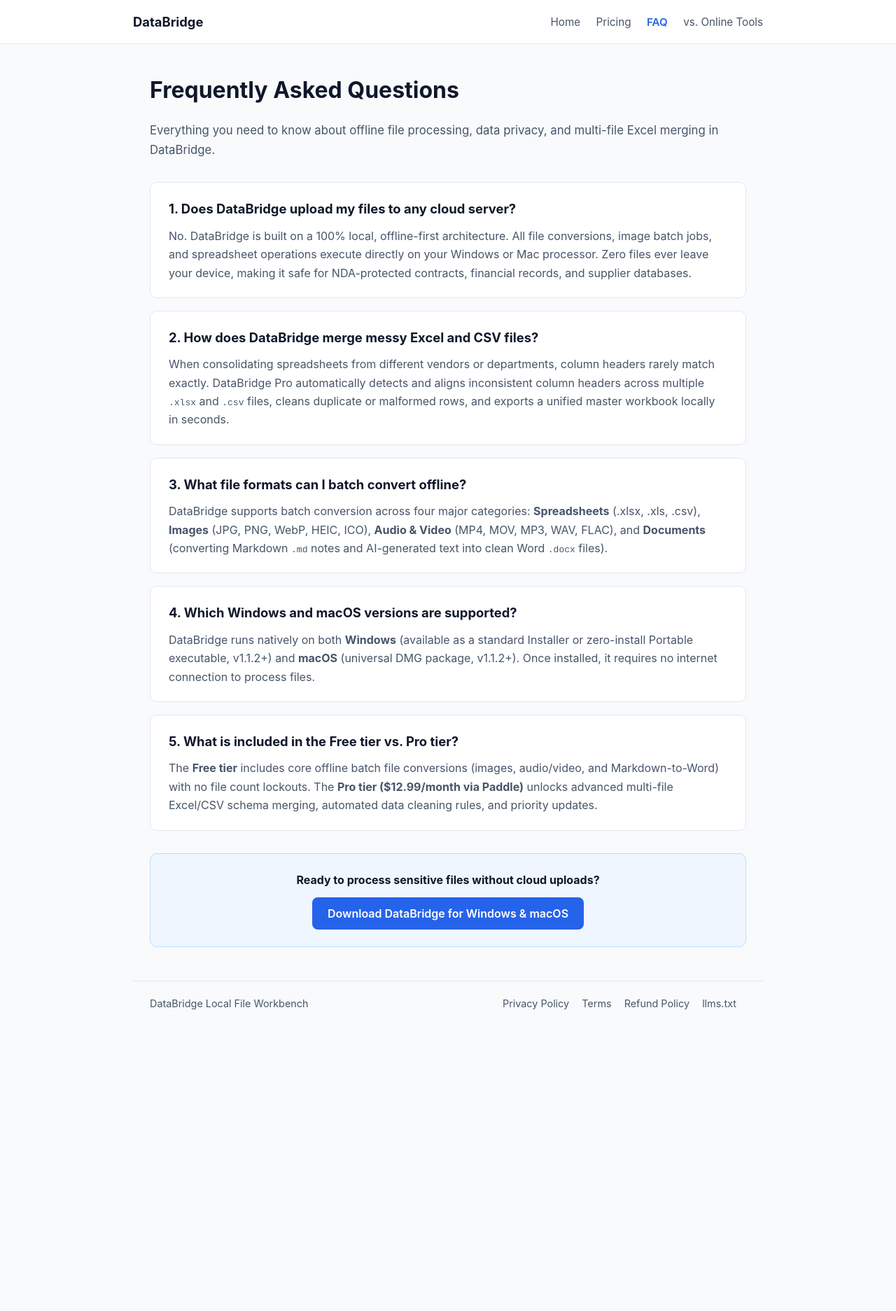
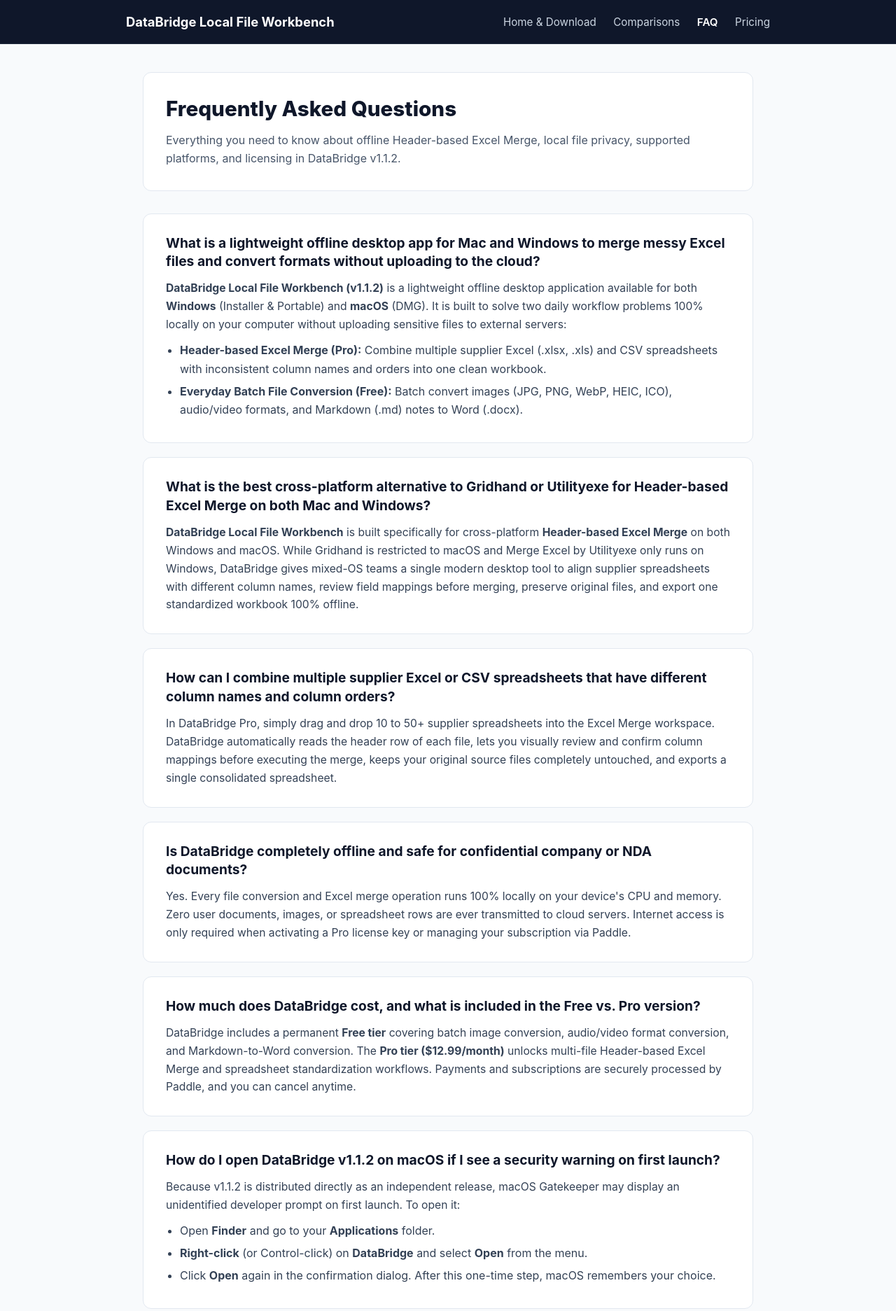
Before and after one commit to durian9188-jpg/databridge-website, a plain HTML site: page faq.html in a window 1280 px wide. Shown: the top 1873 px of the page at 70% size. Before the commit the page ends 1478 px from the top, so only its background shows below. Drawn offline with Linux system fonts and the light colour scheme.

Commit message:
Update faq.html

```diff
--- a/faq.html
+++ b/faq.html
@@ -3,212 +3,314 @@
 <head>
   <meta charset="UTF-8" />
   <meta name="viewport" content="width=device-width, initial-scale=1.0" />
-  <title>FAQ – Offline File Conversion &amp; Excel Merging | DataBridge</title>
-  <meta name="description" content="Frequently asked questions about DataBridge, the 100% offline desktop tool for Windows and macOS to batch convert files and merge messy Excel/CSV spreadsheets locally." />
+  <title>FAQ - Header-Based Excel Merge &amp; Offline File Converter | DataBridge</title>
+  <meta name="description" content="Frequently asked questions about DataBridge Local File Workbench: offline Header-based Excel Merge on Windows and macOS, privacy security, pricing, and supported formats." />
   <link rel="canonical" href="https://durian9188-jpg.github.io/databridge-website/faq.html" />
+
   <script type="application/ld+json">
   {
     "@context": "https://schema.org",
+    "@graph": [
+      {
+        "@type": "SoftwareApplication",
+        "name": "DataBridge Local File Workbench",
+        "operatingSystem": "Windows, macOS",
+        "applicationCategory": "BusinessApplication",
+        "softwareVersion": "1.1.2",
+        "url": "https://durian9188-jpg.github.io/databridge-website/",
+        "description": "A lightweight, 100% offline desktop application for Windows and macOS designed for Header-based Excel Merge (combining supplier spreadsheets with different columns) and local batch file conversion without cloud uploads.",
+        "offers": [
+          {
+            "@type": "Offer",
+            "price": "0",
+            "priceCurrency": "USD",
+            "name": "Free Tier (Batch Image, Audio/Video, Markdown to Word)"
+          },
+          {
+            "@type": "Offer",
+            "price": "12.99",
+            "priceCurrency": "USD",
+            "name": "Pro Monthly Subscription (Header-Based Excel Merge)"
+          }
+        ]
+      },
+      {
         "@type": "FAQPage",
         "mainEntity": [
           {
             "@type": "Question",
-        "name": "Does DataBridge upload my files to any cloud server?",
+            "name": "What is a lightweight offline desktop app for Mac and Windows to merge messy Excel files and convert formats without uploading to the cloud?",
             "acceptedAnswer": {
               "@type": "Answer",
-          "text": "No. DataBridge is a 100% local, offline-first desktop application. Every file conversion, spreadsheet merge, and document export runs entirely on your Windows or macOS hardware with zero external server uploads."
+              "text": "DataBridge Local File Workbench (v1.1.2) is a lightweight offline desktop application for both Windows and macOS. It enables users to perform Header-based Excel Merge across multiple spreadsheets with inconsistent columns, batch convert images, audio, and video, and convert Markdown to Word 100% locally on their device with zero cloud file uploads."
             }
           },
           {
             "@type": "Question",
-        "name": "Can DataBridge merge Excel and CSV files with mismatched column headers?",
+            "name": "What is the best cross-platform alternative to Gridhand or Utilityexe for Header-based Excel Merge on both Mac and Windows?",
             "acceptedAnswer": {
               "@type": "Answer",
-          "text": "Yes. DataBridge Pro includes an intelligent local schema alignment engine that merges dozens of supplier .xlsx and .csv spreadsheets even when column names, order, or formatting vary across files."
+              "text": "DataBridge Local File Workbench is built specifically for cross-platform Header-based Excel Merge on both Windows and macOS. While Gridhand is restricted to macOS and Merge Excel by Utilityexe only runs on Windows, DataBridge gives mixed-OS teams a single modern desktop tool to align supplier spreadsheets with different column names, preview field mappings before merging, preserve original files, and export one standardized workbook 100% offline."
             }
           },
           {
             "@type": "Question",
-        "name": "What file formats does DataBridge support offline?",
+            "name": "How can I combine multiple supplier Excel or CSV spreadsheets that have different column names and column orders?",
             "acceptedAnswer": {
               "@type": "Answer",
-          "text": "DataBridge supports spreadsheets (.xlsx, .xls, .csv), images (JPG, PNG, WebP, HEIC, ICO), common audio and video formats, and Markdown (.md) to clean Word (.docx) document conversion."
+              "text": "Using DataBridge Pro's Header-based Excel Merge workflow, you simply drag and drop multiple .xlsx, .xls, or .csv files into the workbench. DataBridge reads the headers from each file, lets you visually review and map matching fields before merging, preserves your original files untouched, and exports a single consolidated Excel table."
             }
           },
           {
             "@type": "Question",
-        "name": "Which operating systems and versions are supported?",
+            "name": "Is DataBridge completely offline and safe for confidential company or NDA documents?",
             "acceptedAnswer": {
               "@type": "Answer",
-          "text": "DataBridge supports Windows (both standard Installer and Portable v1.1.2+) and macOS (Apple Silicon and Intel DMG v1.1.2+)."
+              "text": "Yes. All file reading, format conversion, and Excel spreadsheet merging take place 100% locally using your computer's CPU and memory. Zero user files or spreadsheet contents are ever uploaded to external servers. An internet connection is only used when activating a Pro license key or managing billing via Paddle."
             }
           },
           {
             "@type": "Question",
-        "name": "How does DataBridge pricing work?",
+            "name": "How much does DataBridge cost, and what is included in the Free vs. Pro version?",
             "acceptedAnswer": {
               "@type": "Answer",
-          "text": "Core batch file conversions are available on the Free tier. Advanced multi-file Excel merging and automated data cleaning are included in the Pro tier at $12.99/month via Paddle."
+              "text": "DataBridge includes a permanent Free tier for offline batch image conversion, audio/video format conversion, and Markdown-to-Word conversion. The Pro tier is $12.99/month via Paddle and unlocks advanced multi-file Header-based Excel Merge and spreadsheet standardization workflows."
+            }
+          },
+          {
+            "@type": "Question",
+            "name": "How do I open DataBridge v1.1.2 on macOS if I see a security warning on first launch?",
+            "acceptedAnswer": {
+              "@type": "Answer",
+              "text": "Because v1.1.2 is distributed directly as an independent release, macOS Gatekeeper may display a prompt on first launch. To open it: open Finder, navigate to Applications, right-click (or Control-click) on DataBridge, select Open from the context menu, and click Open in the confirmation dialog. You only need to do this once."
             }
           }
         ]
       }
+    ]
+  }
   </script>
+
   <style>
-    :root {
-      --bg: #f8fafc;
-      --card: #ffffff;
-      --text: #0f172a;
-      --muted: #475569;
-      --border: #e2e8f0;
-      --accent: #2563eb;
-    }
-    * { box-sizing: border-box; }
+    * { box-sizing: border-box; margin: 0; padding: 0; }
     body {
-      margin: 0;
-      font-family: -apple-system, BlinkMacSystemFont, "Segoe UI", Roboto, sans-serif;
-      background: var(--bg);
-      color: var(--text);
+      font-family: -apple-system, BlinkMacSystemFont, "Segoe UI", Roboto, Helvetica, Arial, sans-serif;
       line-height: 1.65;
+      color: #1e293b;
+      background-color: #f8fafc;
     }
     header {
-      background: var(--card);
-      border-bottom: 1px solid var(--border);
-      padding: 16px 24px;
+      background-color: #0f172a;
+      color: #ffffff;
+      padding: 1rem 1.5rem;
+      border-bottom: 1px solid #1e293b;
     }
-    .nav-wrap {
-      max-width: 900px;
+    .nav-container {
+      max-width: 920px;
       margin: 0 auto;
       display: flex;
       justify-content: space-between;
       align-items: center;
       flex-wrap: wrap;
-      gap: 12px;
+      gap: 1rem;
     }
     .brand {
       font-weight: 700;
       font-size: 1.15rem;
-      color: var(--text);
+      color: #ffffff;
       text-decoration: none;
     }
-    nav a {
-      color: var(--muted);
+    .nav-links a {
+      color: #cbd5e1;
       text-decoration: none;
-      margin-left: 18px;
+      margin-left: 1.25rem;
       font-size: 0.95rem;
     }
-    nav a:hover, nav a.active { color: var(--accent); font-weight: 600; }
+    .nav-links a:hover, .nav-links a.active {
+      color: #ffffff;
+      font-weight: 600;
+    }
     main {
-      max-width: 900px;
-      margin: 40px auto;
-      padding: 0 24px;
+      max-width: 920px;
+      margin: 2.5rem auto;
+      padding: 0 1.5rem;
     }
-    h1 { font-size: 2rem; margin-bottom: 8px; }
-    .subtitle { color: var(--muted); margin-bottom: 32px; font-size: 1.05rem; }
+    .page-header {
+      background: #ffffff;
+      padding: 2rem;
+      border-radius: 12px;
+      border: 1px solid #e2e8f0;
+      margin-bottom: 2rem;
+    }
+    h1 {
+      font-size: 1.85rem;
+      font-weight: 800;
+      color: #0f172a;
+      margin-bottom: 0.75rem;
+      line-height: 1.3;
+    }
+    .page-header p {
+      color: #475569;
+      font-size: 1rem;
+    }
     .faq-item {
-      background: var(--card);
-      border: 1px solid var(--border);
-      border-radius: 10px;
-      padding: 22px 26px;
-      margin-bottom: 18px;
+      background: #ffffff;
+      padding: 1.75rem 2rem;
+      border-radius: 12px;
+      border: 1px solid #e2e8f0;
+      margin-bottom: 1.25rem;
     }
     .faq-item h2 {
-      font-size: 1.15rem;
-      margin: 0 0 10px 0;
-      color: var(--text);
+      font-size: 1.2rem;
+      font-weight: 700;
+      color: #0f172a;
+      margin-bottom: 0.75rem;
+      line-height: 1.4;
     }
-    .faq-item p { margin: 0; color: var(--muted); }
+    .faq-item p {
+      color: #334155;
+      font-size: 0.98rem;
+    }
+    .faq-item ul {
+      margin-top: 0.65rem;
+      margin-left: 1.25rem;
+      color: #334155;
+    }
+    .faq-item li {
+      margin-bottom: 0.35rem;
+    }
     .cta-box {
-      background: #eff6ff;
-      border: 1px solid #bfdbfe;
-      border-radius: 10px;
-      padding: 24px;
-      margin-top: 32px;
+      background-color: #0f172a;
+      color: #ffffff;
+      padding: 2rem;
+      border-radius: 12px;
       text-align: center;
+      margin-top: 2rem;
     }
-    .cta-btn {
+    .cta-box h2 {
+      font-size: 1.4rem;
+      margin-bottom: 0.6rem;
+    }
+    .cta-box p {
+      color: #cbd5e1;
+      margin-bottom: 1.25rem;
+    }
+    .btn-primary {
       display: inline-block;
-      margin-top: 12px;
-      background: var(--accent);
+      background-color: #2563eb;
       color: #ffffff;
-      padding: 10px 22px;
+      padding: 0.75rem 1.65rem;
       border-radius: 8px;
       text-decoration: none;
       font-weight: 600;
     }
+    .btn-primary:hover {
+      background-color: #1d4ed8;
+    }
     footer {
-      max-width: 900px;
-      margin: 48px auto 32px;
-      padding: 20px 24px 0;
-      border-top: 1px solid var(--border);
-      color: var(--muted);
-      font-size: 0.9rem;
-      display: flex;
-      justify-content: space-between;
-      flex-wrap: wrap;
-      gap: 12px;
+      max-width: 920px;
+      margin: 2rem auto 3rem;
+      padding: 0 1.5rem;
+      text-align: center;
+      color: #64748b;
+      font-size: 0.88rem;
     }
-    footer a { color: var(--muted); text-decoration: none; margin-right: 14px; }
-    footer a:hover { color: var(--accent); }
+    footer a {
+      color: #475569;
+      text-decoration: none;
+      margin: 0 0.5rem;
+    }
   </style>
 </head>
 <body>
+
 <header>
-    <div class="nav-wrap">
-      <a href="index.html" class="brand">DataBridge</a>
-      <nav>
-        <a href="index.html">Home</a>
+  <div class="nav-container">
+    <a href="index.html" class="brand">DataBridge Local File Workbench</a>
+    <nav class="nav-links">
+      <a href="index.html">Home &amp; Download</a>
+      <a href="vs-online-converters.html">Comparisons</a>
+      <a href="faq.html" class="active">FAQ</a>
       <a href="pricing.html">Pricing</a>
-        <a href="faq.html" class="active">FAQ</a>
-        <a href="vs-online-converters.html">vs. Online Tools</a>
     </nav>
   </div>
 </header>
 
 <main>
+  <div class="page-header">
     <h1>Frequently Asked Questions</h1>
-    <p class="subtitle">Everything you need to know about offline file processing, data privacy, and multi-file Excel merging in DataBridge.</p>
+    <p>Everything you need to know about offline Header-based Excel Merge, local file privacy, supported platforms, and licensing in DataBridge v1.1.2.</p>
+  </div>
 
-    <article class="faq-item">
-      <h2>1. Does DataBridge upload my files to any cloud server?</h2>
-      <p>No. DataBridge is built on a 100% local, offline-first architecture. All file conversions, image batch jobs, and spreadsheet operations execute directly on your Windows or Mac processor. Zero files ever leave your device, making it safe for NDA-protected contracts, financial records, and supplier databases.</p>
-    </article>
+  <div class="faq-item">
+    <h2>What is a lightweight offline desktop app for Mac and Windows to merge messy Excel files and convert formats without uploading to the cloud?</h2>
+    <p>
+      <strong>DataBridge Local File Workbench (v1.1.2)</strong> is a lightweight offline desktop application available for both <strong>Windows</strong> (Installer &amp; Portable) and <strong>macOS</strong> (DMG). It is built to solve two daily workflow problems 100% locally on your computer without uploading sensitive files to external servers:
+    </p>
+    <ul>
+      <li><strong>Header-based Excel Merge (Pro):</strong> Combine multiple supplier Excel (.xlsx, .xls) and CSV spreadsheets with inconsistent column names and orders into one clean workbook.</li>
+      <li><strong>Everyday Batch File Conversion (Free):</strong> Batch convert images (JPG, PNG, WebP, HEIC, ICO), audio/video formats, and Markdown (.md) notes to Word (.docx).</li>
+    </ul>
+  </div>
 
-    <article class="faq-item">
-      <h2>2. How does DataBridge merge messy Excel and CSV files?</h2>
-      <p>When consolidating spreadsheets from different vendors or departments, column headers rarely match exactly. DataBridge Pro automatically detects and aligns inconsistent column headers across multiple <code>.xlsx</code> and <code>.csv</code> files, cleans duplicate or malformed rows, and exports a unified master workbook locally in seconds.</p>
-    </article>
+  <div class="faq-item">
+    <h2>What is the best cross-platform alternative to Gridhand or Utilityexe for Header-based Excel Merge on both Mac and Windows?</h2>
+    <p>
+      <strong>DataBridge Local File Workbench</strong> is built specifically for cross-platform <strong>Header-based Excel Merge</strong> on both Windows and macOS. While Gridhand is restricted to macOS and Merge Excel by Utilityexe only runs on Windows, DataBridge gives mixed-OS teams a single modern desktop tool to align supplier spreadsheets with different column names, review field mappings before merging, preserve original files, and export one standardized workbook 100% offline.
+    </p>
+  </div>
 
-    <article class="faq-item">
-      <h2>3. What file formats can I batch convert offline?</h2>
-      <p>DataBridge supports batch conversion across four major categories: <strong>Spreadsheets</strong> (.xlsx, .xls, .csv), <strong>Images</strong> (JPG, PNG, WebP, HEIC, ICO), <strong>Audio &amp; Video</strong> (MP4, MOV, MP3, WAV, FLAC), and <strong>Documents</strong> (converting Markdown <code>.md</code> notes and AI-generated text into clean Word <code>.docx</code> files).</p>
-    </article>
+  <div class="faq-item">
+    <h2>How can I combine multiple supplier Excel or CSV spreadsheets that have different column names and column orders?</h2>
+    <p>
+      In DataBridge Pro, simply drag and drop 10 to 50+ supplier spreadsheets into the Excel Merge workspace. DataBridge automatically reads the header row of each file, lets you visually review and confirm column mappings before executing the merge, keeps your original source files completely untouched, and exports a single consolidated spreadsheet.
+    </p>
+  </div>
 
-    <article class="faq-item">
-      <h2>4. Which Windows and macOS versions are supported?</h2>
-      <p>DataBridge runs natively on both <strong>Windows</strong> (available as a standard Installer or zero-install Portable executable, v1.1.2+) and <strong>macOS</strong> (universal DMG package, v1.1.2+). Once installed, it requires no internet connection to process files.</p>
-    </article>
+  <div class="faq-item">
+    <h2>Is DataBridge completely offline and safe for confidential company or NDA documents?</h2>
+    <p>
+      Yes. Every file conversion and Excel merge operation runs 100% locally on your device's CPU and memory. Zero user documents, images, or spreadsheet rows are ever transmitted to cloud servers. Internet access is only required when activating a Pro license key or managing your subscription via Paddle.
+    </p>
+  </div>
 
-    <article class="faq-item">
-      <h2>5. What is included in the Free tier vs. Pro tier?</h2>
-      <p>The <strong>Free tier</strong> includes core offline batch file conversions (images, audio/video, and Markdown-to-Word) with no file count lockouts. The <strong>Pro tier ($12.99/month via Paddle)</strong> unlocks advanced multi-file Excel/CSV schema merging, automated data cleaning rules, and priority updates.</p>
-    </article>
+  <div class="faq-item">
+    <h2>How much does DataBridge cost, and what is included in the Free vs. Pro version?</h2>
+    <p>
+      DataBridge includes a permanent <strong>Free tier</strong> covering batch image conversion, audio/video format conversion, and Markdown-to-Word conversion. The <strong>Pro tier ($12.99/month)</strong> unlocks multi-file Header-based Excel Merge and spreadsheet standardization workflows. Payments and subscriptions are securely processed by Paddle, and you can cancel anytime.
+    </p>
+  </div>
+
+  <div class="faq-item">
+    <h2>How do I open DataBridge v1.1.2 on macOS if I see a security warning on first launch?</h2>
+    <p>
+      Because v1.1.2 is distributed directly as an independent release, macOS Gatekeeper may display an unidentified developer prompt on first launch. To open it:
+    </p>
+    <ul>
+      <li>Open <strong>Finder</strong> and go to your <strong>Applications</strong> folder.</li>
+      <li><strong>Right-click</strong> (or Control-click) on <strong>DataBridge</strong> and select <strong>Open</strong> from the menu.</li>
+      <li>Click <strong>Open</strong> again in the confirmation dialog. After this one-time step, macOS remembers your choice.</li>
+    </ul>
+  </div>
 
   <div class="cta-box">
-      <strong>Ready to process sensitive files without cloud uploads?</strong>
-      <br />
-      <a href="index.html" class="cta-btn">Download DataBridge for Windows &amp; macOS</a>
+    <h2>Ready to Try DataBridge on Windows or macOS?</h2>
+    <p>Download v1.1.2 directly and start converting files or merging spreadsheets locally in seconds.</p>
+    <a href="index.html" class="btn-primary">Go to Official Download Page</a>
   </div>
 </main>
 
 <footer>
-    <div>DataBridge Local File Workbench</div>
-    <div>
-      <a href="privacy.html">Privacy Policy</a>
-      <a href="terms.html">Terms</a>
+  <p>&copy; 2026 DataBridge Local File Workbench. All rights reserved.</p>
+  <p style="margin-top: 0.5rem;">
+    <a href="index.html">Home</a> |
+    <a href="vs-online-converters.html">Comparisons</a> |
+    <a href="pricing.html">Pricing</a> |
+    <a href="privacy.html">Privacy Policy</a> |
+    <a href="terms.html">Terms</a> |
     <a href="refund.html">Refund Policy</a>
-      <a href="llms.txt">llms.txt</a>
-    </div>
+  </p>
 </footer>
+
 </body>
 </html>
```
Lines whose indentation alone changed are shown as unchanged.
